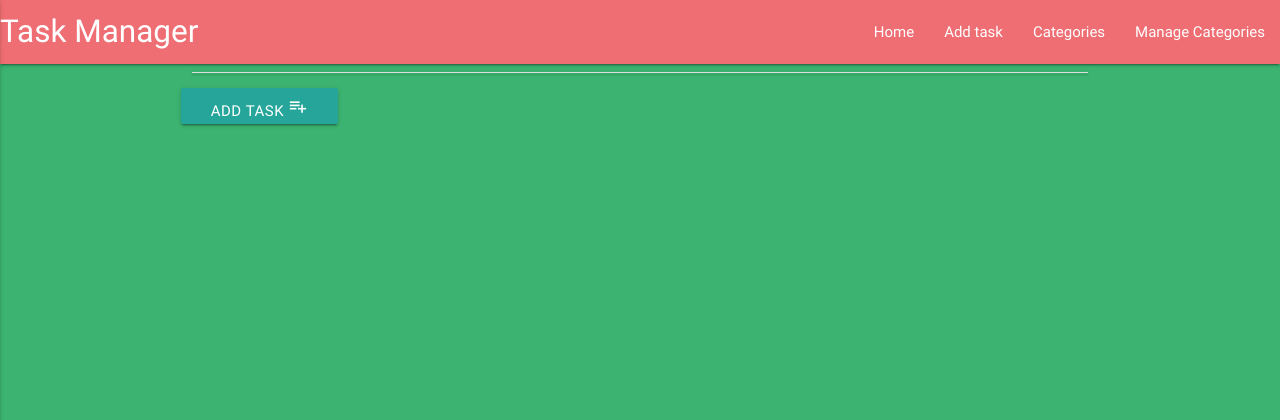
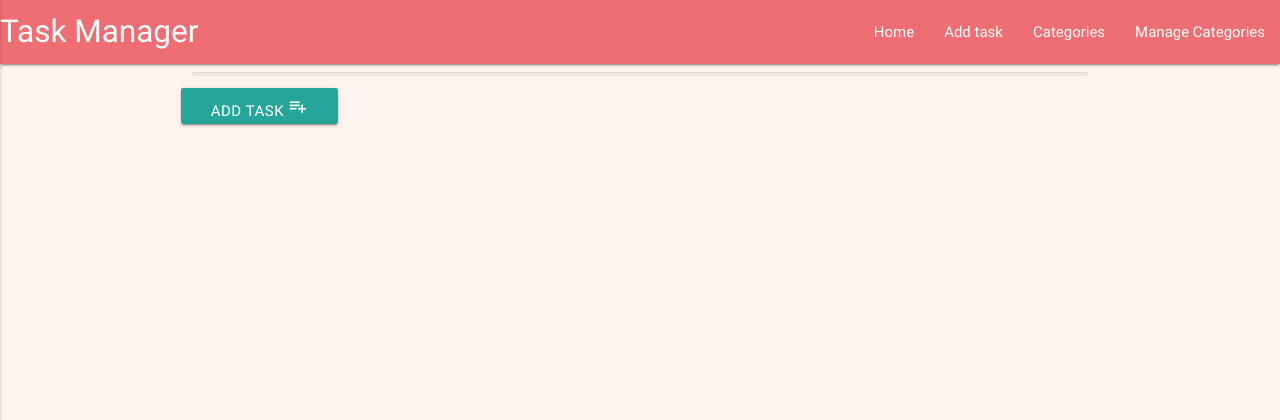
Before and after one commit to devmegan/taskManager, a Flask app: page / in a window 1280 px wide. Shown: the top 420 px of the page. Run offline with Flask 2, Linux system fonts and the light colour scheme; data that the repository does not hold is empty; some libraries are stand-ins or nearby versions.

Commit message:
changing main background colour

```diff
--- a/static/css/style.css
+++ b/static/css/style.css
@@ -1,5 +1,5 @@
 body {
-    background-color: mediumseagreen;
+    background-color: seashell;
 }
 h1 {
     color: white;
```
